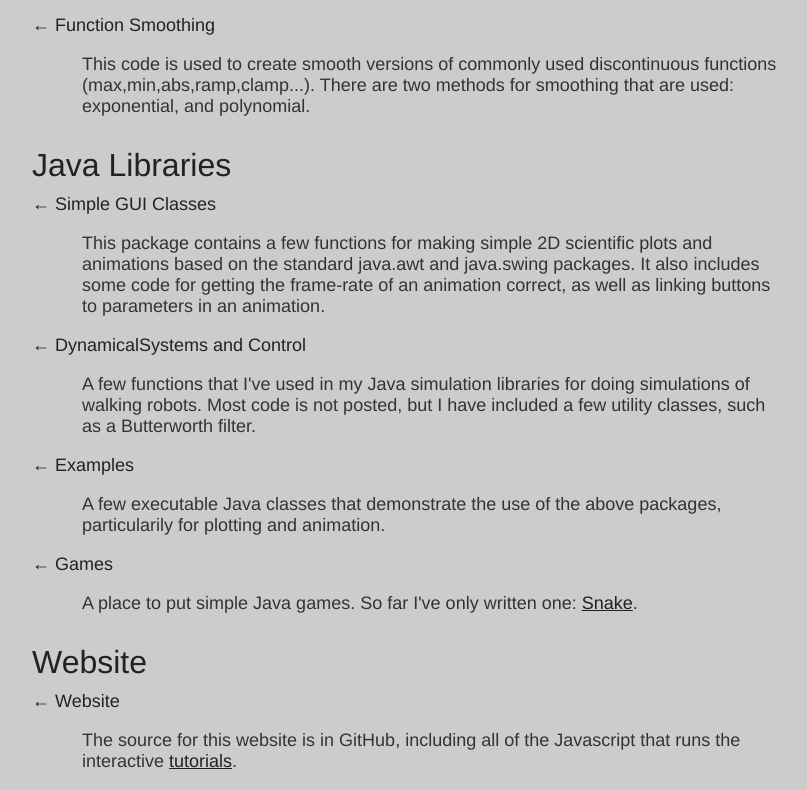
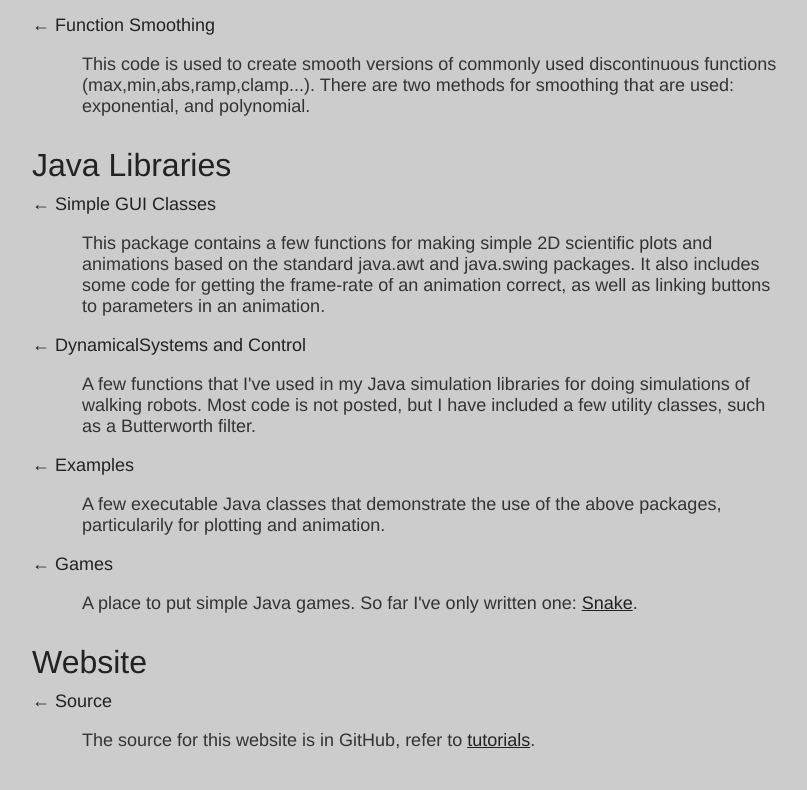
Before and after one commit to llv22/orlando.github.io, a plain HTML site: page code/index.html in a window 1280 px wide. Shown: the part 2093-2883 px from the top of the page, without its empty margins (208-1015 px from the left). After the commit the page ends 2862 px from the top, so only its background shows below. Drawn offline with Linux system fonts and the light colour scheme.

Commit message:
orlando - for updates of my site

```diff
--- a/code/index.html
+++ b/code/index.html
@@ -172,10 +172,8 @@ Games</a>
 "http://en.wikipedia.org/wiki/Snake_(video_game)">Snake</a>.</p>
 <h2>Website</h2>
 <a class="navLink" target="blank" href=
-"https://github.com/MatthewPeterKelly/website">← Website</a>
-<p>The source for this website is in GitHub, including all of the
-Javascript that runs the interactive <a href=
-"https://github.com/MatthewPeterKelly/website/tree/master/tutorials">
+"https://github.com/MatthewPeterKelly/website">← Source</a>
+<p>The source for this website is in GitHub, refer to <a href="https://github.com/llv22/orlando.github.io">
 tutorials</a>.</p>
 </body>
 </html>
```
